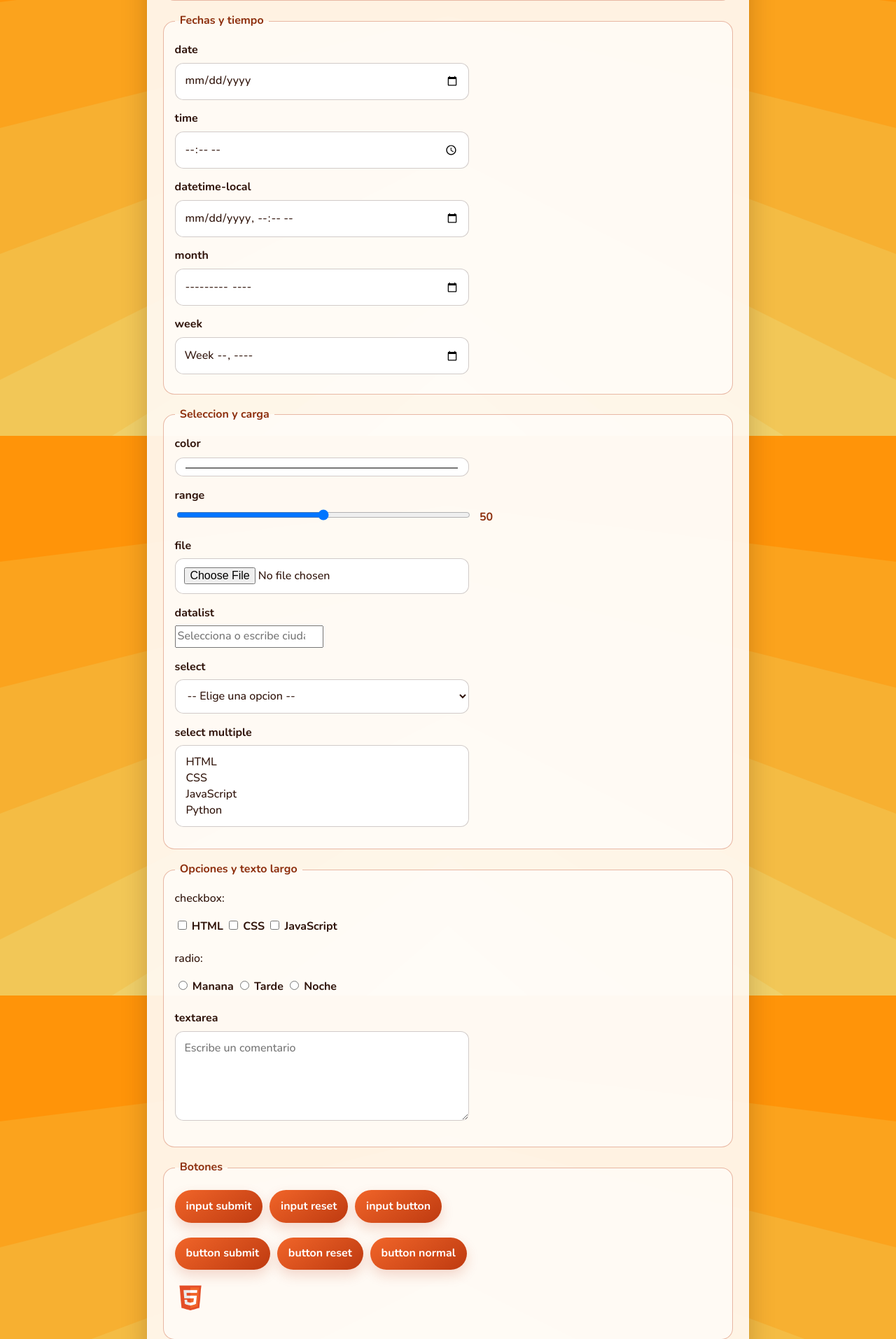
After one commit to santiagoaguirre66415/Santiago-Aguirre-ADSO--ING-INFORMATICA, a PHP site: page /HTML/02-html/forms.html in a window 1280 px wide. The commit adds this page. Shown: the part 977-2891 px from the top of the page at 70% size. Run offline with PHP 8.4, Linux system fonts and the light colour scheme.

Commit message:
Actualiza seccion HTML: lecciones 09-16, estilos centralizados y multimedia local

```diff
--- /dev/null
+++ b/HTML/02-html/forms.html
@@ -0,0 +1,174 @@
+<!DOCTYPE html>
+<html lang="en">
+<head>
+    <meta charset="UTF-8">
+    <meta name="viewport" content="width=device-width, initial-scale=1.0">
+    <title>11 - Formularios</title>
+    <link rel="stylesheet" href="../../src/css/02-html.css">
+</head>
+<body class="lesson-page forms-page">
+    <a href="indexhtml.html" class="boton-volver" aria-label="Volver al menu HTML">
+        <svg xmlns="http://www.w3.org/2000/svg" width="24" height="24" fill="#000" viewBox="0 0 256 256">
+            <path d="M232,56A104.11,104.11,0,0,1,128,160H51.31l34.35,34.34a8,8,0,0,1-11.32,11.32l-48-48a8,8,0,0,1,0-11.32l48-48a8,8,0,0,1,11.32,11.32L51.31,144H128a88.1,88.1,0,0,0,88-88,8,8,0,0,1,16,0Z"></path>
+        </svg>
+    </a>
+    <main>
+        <header>
+            <h1>11 - Formularios</h1>
+            <h2>inputs, labels, validacion</h2>
+        </header>
+        <section>
+            <h3>Formulario completo: tipos principales</h3>
+            <form action="#" method="post" enctype="multipart/form-data" oninput="valorRango.value=nivel.value">
+                <input type="hidden" name="token" value="abc123">
+
+                <fieldset>
+                    <legend>Datos basicos</legend>
+                    <p>
+                        <label for="txt-nombre">text</label><br>
+                        <input id="txt-nombre" name="txtNombre" type="text" minlength="3" maxlength="40" placeholder="Escribe tu nombre" required>
+                    </p>
+                    <p>
+                        <label for="txt-clave">password</label><br>
+                        <input id="txt-clave" name="txtClave" type="password" pattern="(?=.*\d).{8,}" placeholder="8+ caracteres y un numero" required>
+                    </p>
+                    <p>
+                        <label for="txt-correo">email</label><br>
+                        <input id="txt-correo" name="txtCorreo" type="email" placeholder="correo@dominio.com" required>
+                    </p>
+                    <p>
+                        <label for="txt-edad">number</label><br>
+                        <input id="txt-edad" name="txtEdad" type="number" min="14" max="80" step="1">
+                    </p>
+                    <p>
+                        <label for="txt-telefono">tel</label><br>
+                        <input id="txt-telefono" name="txtTelefono" type="tel" placeholder="3001234567" pattern="[0-9]{10}">
+                    </p>
+                    <p>
+                        <label for="txt-web">url</label><br>
+                        <input id="txt-web" name="txtWeb" type="url" placeholder="https://ejemplo.com">
+                    </p>
+                    <p>
+                        <label for="txt-buscar">search</label><br>
+                        <input id="txt-buscar" name="txtBuscar" type="search" placeholder="Buscar...">
+                    </p>
+                </fieldset>
+
+                <fieldset>
+                    <legend>Fechas y tiempo</legend>
+                    <p>
+                        <label for="fecha">date</label><br>
+                        <input id="fecha" name="fecha" type="date">
+                    </p>
+                    <p>
+                        <label for="hora">time</label><br>
+                        <input id="hora" name="hora" type="time">
+                    </p>
+                    <p>
+                        <label for="fecha-hora">datetime-local</label><br>
+                        <input id="fecha-hora" name="fechaHora" type="datetime-local">
+                    </p>
+                    <p>
+                        <label for="mes">month</label><br>
+                        <input id="mes" name="mes" type="month">
+                    </p>
+                    <p>
+                        <label for="semana">week</label><br>
+                        <input id="semana" name="semana" type="week">
+                    </p>
+                </fieldset>
+
+                <fieldset>
+                    <legend>Seleccion y carga</legend>
+                    <p>
+                        <label for="color">color</label><br>
+                        <input id="color" name="color" type="color" value="#f16529">
+                    </p>
+                    <p>
+                        <label for="nivel">range</label><br>
+                        <input id="nivel" name="nivel" type="range" min="0" max="100" value="50">
+                        <output name="valorRango" for="nivel">50</output>
+                    </p>
+                    <p>
+                        <label for="archivo">file</label><br>
+                        <input id="archivo" name="archivo" type="file" accept=".pdf,.jpg,.png,.mp3,.mp4">
+                    </p>
+                    <p>
+                        <label for="ciudad">datalist</label><br>
+                        <input id="ciudad" name="ciudad" list="listaCiudades" placeholder="Selecciona o escribe ciudad">
+                        <datalist id="listaCiudades">
+                            <option value="Bogota"></option>
+                            <option value="Medellin"></option>
+                            <option value="Cali"></option>
+                            <option value="Barranquilla"></option>
+                        </datalist>
+                    </p>
+                    <p>
+                        <label for="programa">select</label><br>
+                        <select id="programa" name="programa">
+                            <option value="">-- Elige una opcion --</option>
+                            <option value="adso">ADSO</option>
+                            <option value="diseno">Diseno Web</option>
+                            <option value="multimedia">Multimedia</option>
+                        </select>
+                    </p>
+                    <p>
+                        <label for="habilidades">select multiple</label><br>
+                        <select id="habilidades" name="habilidades" multiple size="4">
+                            <option>HTML</option>
+                            <option>CSS</option>
+                            <option>JavaScript</option>
+                            <option>Python</option>
+                        </select>
+                    </p>
+                </fieldset>
+
+                <fieldset>
+                    <legend>Opciones y texto largo</legend>
+                    <p>checkbox:</p>
+                    <p>
+                        <input id="chk-html" type="checkbox" name="intereses" value="html">
+                        <label for="chk-html">HTML</label>
+                        <input id="chk-css" type="checkbox" name="intereses" value="css">
+                        <label for="chk-css">CSS</label>
+                        <input id="chk-js" type="checkbox" name="intereses" value="js">
+                        <label for="chk-js">JavaScript</label>
+                    </p>
+
+                    <p>radio:</p>
+                    <p>
+                        <input id="jornada-manana" type="radio" name="jornada" value="manana">
+                        <label for="jornada-manana">Manana</label>
+                        <input id="jornada-tarde" type="radio" name="jornada" value="tarde">
+                        <label for="jornada-tarde">Tarde</label>
+                        <input id="jornada-noche" type="radio" name="jornada" value="noche">
+                        <label for="jornada-noche">Noche</label>
+                    </p>
+
+                    <p>
+                        <label for="comentarios">textarea</label><br>
+                        <textarea id="comentarios" name="comentarios" rows="4" cols="40" placeholder="Escribe un comentario"></textarea>
+                    </p>
+                </fieldset>
+
+                <fieldset>
+                    <legend>Botones</legend>
+                    <p>
+                        <input type="submit" value="input submit">
+                        <input type="reset" value="input reset">
+                        <input type="button" value="input button">
+                    </p>
+                    <p>
+                        <button type="submit">button submit</button>
+                        <button type="reset">button reset</button>
+                        <button type="button">button normal</button>
+                    </p>
+                    <p>
+                        <input type="image" src="../../src/imgs/logo-html.png" alt="input image" width="44" height="44">
+                    </p>
+                </fieldset>
+            </form>
+        </section>
+    </main>
+</body>
+</html>
--- a/src/css/02-html.css
+++ b/src/css/02-html.css
@@ -153,6 +153,193 @@ main h4 {
     text-align: left;
 }
 
+.forms-page form {
+    display: grid;
+    gap: 1rem;
+}
+
+.forms-page fieldset {
+    border: 1px solid rgba(190, 58, 16, 0.35);
+    border-radius: 16px;
+    padding: 1rem 1rem 0.85rem;
+    margin: 0;
+    background: rgba(255, 255, 255, 0.58);
+}
+
+.forms-page legend {
+    padding: 0 0.45rem;
+    font-weight: 700;
+    color: #8d2f0e;
+}
+
+.forms-page p {
+    margin-bottom: 0.9rem;
+}
+
+.forms-page label {
+    display: inline-block;
+    margin-bottom: 0.3rem;
+    font-weight: 700;
+}
+
+.forms-page input,
+.forms-page select,
+.forms-page textarea,
+.forms-page button {
+    font: inherit;
+}
+
+.forms-page input[type="text"],
+.forms-page input[type="password"],
+.forms-page input[type="email"],
+.forms-page input[type="number"],
+.forms-page input[type="tel"],
+.forms-page input[type="url"],
+.forms-page input[type="search"],
+.forms-page input[type="date"],
+.forms-page input[type="time"],
+.forms-page input[type="datetime-local"],
+.forms-page input[type="month"],
+.forms-page input[type="week"],
+.forms-page input[type="color"],
+.forms-page input[type="file"],
+.forms-page select,
+.forms-page textarea {
+    width: min(100%, 420px);
+    padding: 0.72rem 0.8rem;
+    border: 1px solid rgba(47, 19, 10, 0.22);
+    border-radius: 12px;
+    background: #fff;
+    color: var(--ink);
+}
+
+.forms-page input[type="range"] {
+    width: min(100%, 420px);
+}
+
+.forms-page output {
+    display: inline-block;
+    min-width: 2.5rem;
+    margin-left: 0.45rem;
+    font-weight: 700;
+    color: #8d2f0e;
+}
+
+.forms-page button,
+.forms-page input[type="submit"],
+.forms-page input[type="reset"],
+.forms-page input[type="button"] {
+    border: 0;
+    border-radius: 999px;
+    padding: 0.65rem 1rem;
+    background: linear-gradient(145deg, var(--sunset), var(--sunset-strong));
+    color: #fff;
+    font-weight: 700;
+    cursor: pointer;
+    box-shadow: 0 8px 18px rgba(190, 58, 16, 0.18);
+    margin: 0.2rem 0.35rem 0.2rem 0;
+}
+
+.forms-page button:hover,
+.forms-page input[type="submit"]:hover,
+.forms-page input[type="reset"]:hover,
+.forms-page input[type="button"]:hover {
+    filter: brightness(1.04);
+}
+
+.forms-page input[type="image"] {
+    width: 44px;
+    height: 44px;
+    object-fit: contain;
+    background: transparent;
+    border: 0;
+    padding: 0;
+}
+
+.challenge-page section {
+    background: transparent;
+    border: 0;
+    box-shadow: none;
+    padding: 0;
+}
+
+.challenge-page h3 {
+    color: #fff9f3;
+    margin: 0 0 0.8rem;
+}
+
+.tabla-reto {
+    width: min(760px, 100%);
+    margin: 0 auto;
+    border-collapse: collapse;
+    table-layout: fixed;
+    background: #34363a;
+    border: 2px solid #f1f1f1;
+}
+
+.tabla-reto td {
+    border: 2px solid #f1f1f1;
+    height: 82px;
+    text-align: center;
+    vertical-align: middle;
+    font-size: 2rem;
+}
+
+.tabla-reto .gris {
+    background: #34363a;
+}
+
+.tabla-reto .oscuro {
+    background: #05070c;
+}
+
+.graphics-page .canvas-demo {
+    border: 1px solid #2f130a;
+}
+
+.graphics-page svg {
+    display: block;
+    margin-bottom: 0.8rem;
+}
+
+.structure-page .structure-block {
+    padding: 10px;
+    border: 1px solid #be3a10;
+    border-radius: 10px;
+    margin-bottom: 10px;
+    background: rgba(255, 255, 255, 0.82);
+}
+
+.semantic-page .semantic-block,
+.semantic-page .semantic-aside {
+    padding: 12px;
+    border-radius: 10px;
+    background: #fff;
+    margin-bottom: 12px;
+}
+
+.semantic-page .semantic-aside {
+    border-left: 5px solid #be3a10;
+}
+
+.audio-page audio,
+.video-page video {
+    width: min(100%, 720px);
+    display: block;
+    margin-top: 0.75rem;
+}
+
+.audio-page p,
+.video-page p {
+    margin-bottom: 0.4rem;
+}
+
+.video-page video {
+    border-radius: 14px;
+    overflow: hidden;
+    background: #000;
+}
+
 .anchor-page .contenedor-botones {
     position: fixed;
     left: 0;
@@ -276,6 +463,31 @@ main h4 {
         width: 48px;
         height: 48px;
     }
+
+    .forms-page input[type="text"],
+    .forms-page input[type="password"],
+    .forms-page input[type="email"],
+    .forms-page input[type="number"],
+    .forms-page input[type="tel"],
+    .forms-page input[type="url"],
+    .forms-page input[type="search"],
+    .forms-page input[type="date"],
+    .forms-page input[type="time"],
+    .forms-page input[type="datetime-local"],
+    .forms-page input[type="month"],
+    .forms-page input[type="week"],
+    .forms-page input[type="color"],
+    .forms-page input[type="file"],
+    .forms-page select,
+    .forms-page textarea,
+    .forms-page input[type="range"] {
+        width: 100%;
+    }
+
+    .audio-page audio,
+    .video-page video {
+        width: 100%;
+    }
 }
 
 menu {
```
Also changed, not shown: HTML/02-html/audio.html (added, +30 -0 lines), HTML/02-html/challenge-tables.html (added, +86 -0 lines), HTML/02-html/graphics.html (added, +50 -0 lines), HTML/02-html/indexhtml.html (+8 -8 lines), HTML/02-html/semantic.html (added, +38 -0 lines), HTML/02-html/structure.html (added, +41 -0 lines), HTML/02-html/tables.html (added, +63 -0 lines), HTML/02-html/video.html (added, +30 -0 lines), 2 other files.
